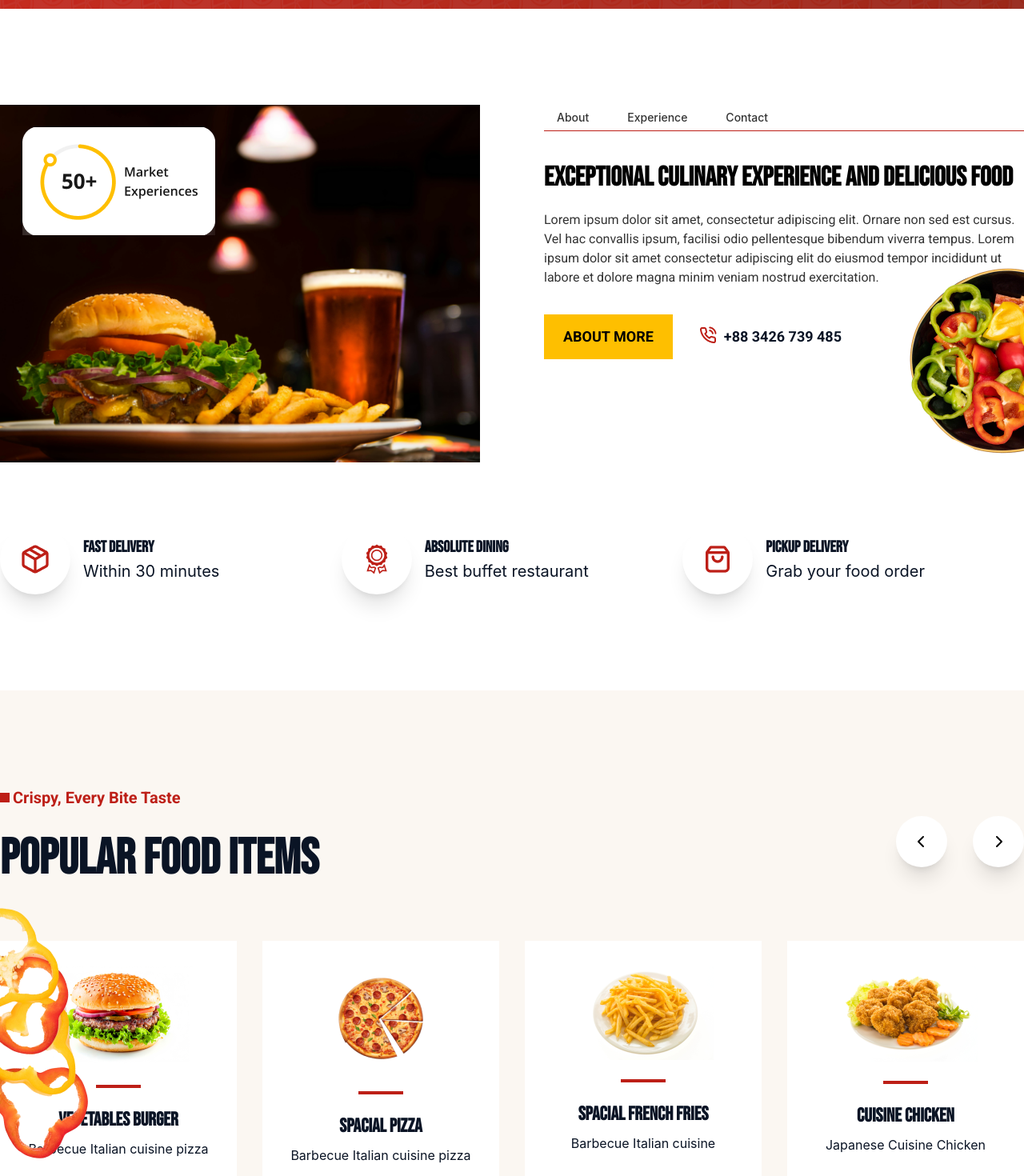
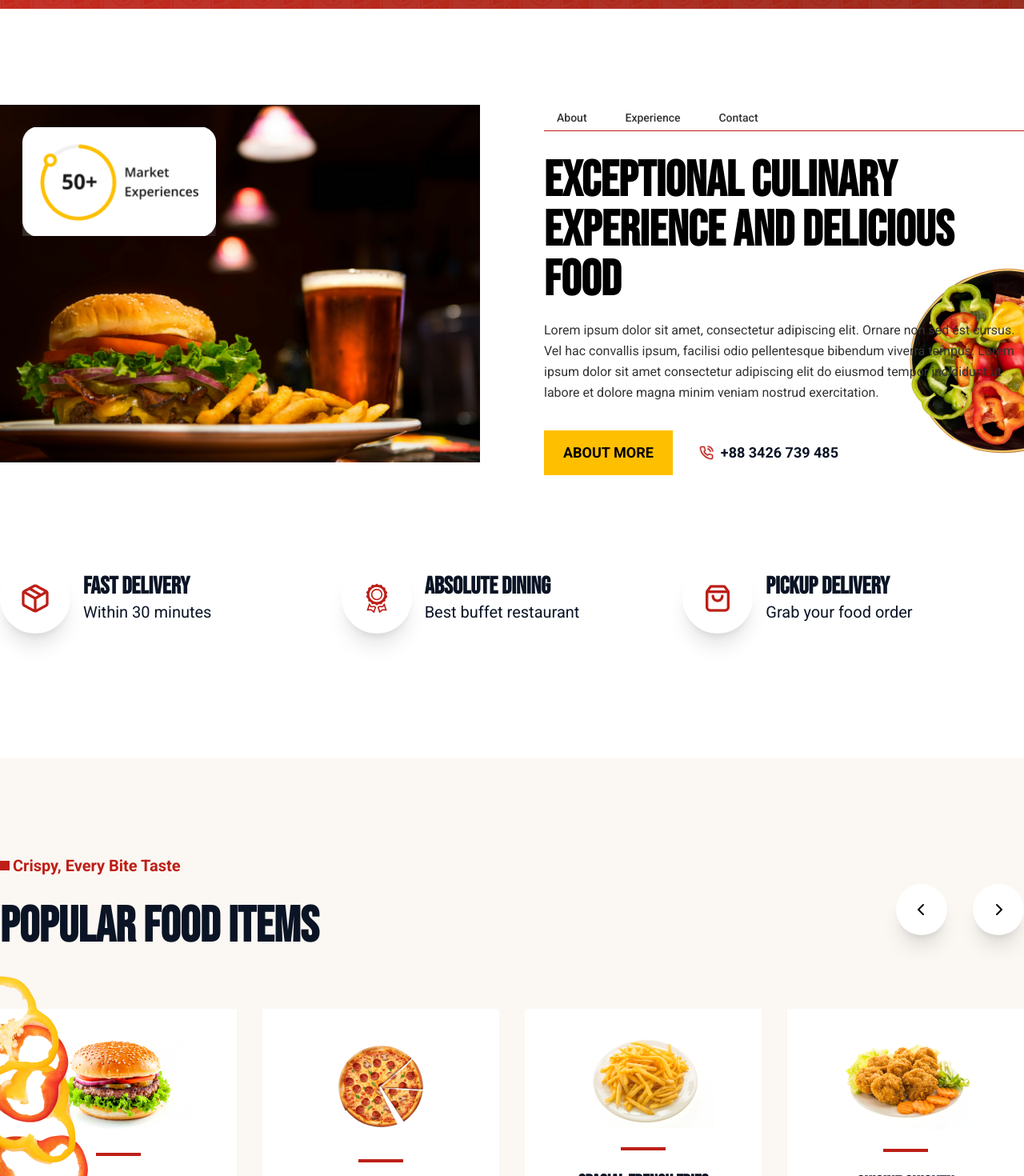
Before and after one commit to bijit-dev/Restaurant, a React (Vite) app: page / in a window 1280 px wide. Shown: the part 1020-2490 px from the top of the page at 80% size. Built offline with nearby package versions, Linux system fonts and the light colour scheme.

Commit message:
about part done

```diff
--- a/src/Layouts/About.jsx
+++ b/src/Layouts/About.jsx
@@ -13,31 +13,40 @@ import Design1 from '../assets/Design1.png'
 
 const About = () => {
     return (
-        <section className=' relative py-120'>
+        <section className=' relative lg:py-120 px-30w lg:px-0 py-8 '>
             <div className='hidden lg:block absolute top-60 right-0 -z-20'><Image src={Design1}/></div>
             <Container>
-                <Flex className='gap-x-20 pb-16'>
-                    <div className='w-6/12 h-[460px] relative'>
+                <Flex className='gap-x-20 pb-12 lg:pb-72w'>
+                    <div className='lg:w-6/12 relative'>
                         <Image className='w-full' src={AboutImg} />
-                        <Image className='absolute top-7 left-7' src={MarketPlace} />
+                        <Image className='w-[129px] h-[74px] lg:w-[242px] lg:h-[136px] absolute top-7 left-7' src={MarketPlace} />
+                        {/* <div>
+                            <Flex className='gap-x-2.5 justify-center items-center bg-white text-Black rounded-3xl p-5 absolute top-7 left-7'>
+                                <div className='p-8 border-8 border-h border-Yello rounded-full'>
+                                    <div className=' font-Open font-bold text-26f '>50 +</div>
+                                </div>
+
+                                <div className='w-93w font-Open font-semibold text-base leading-6'>Market Experiences</div>
+                            </Flex>
+                        </div> */}
                     </div>
-                    <div className='w-6/12'>
-                        <Flex className='gap-x-4 border-b border-r1'>
-                            <h4 className='font-Inter font-medium text-sm text-Gray py-1.5 px-4 hover:bg-r1  hover:text-white'>About</h4>
-                            <h4 className='font-Inter font-medium text-sm text-Gray py-1.5 px-4 hover:bg-r1 hover:text-white'>Experience</h4>
-                            <h4 className='font-Inter font-medium text-sm text-Gray py-1.5 px-4 hover:bg-r1 hover:text-white'>Contact</h4>
+                    <div className='lg:w-6/12 pt-8 lg:pt-0'>
+                        <Flex className='flex gap-x-4 border-b border-r1'>
+                            <h4 className='font-Roboto font-medium text-sm text-Gray py-1.5 px-4 hover:bg-r1  hover:text-white'>About</h4>
+                            <h4 className='font-Roboto font-medium text-sm text-Gray py-1.5 px-4 hover:bg-r1 hover:text-white'>Experience</h4>
+                            <h4 className='font-Roboto font-medium text-sm text-Gray py-1.5 px-4 hover:bg-r1 hover:text-white'>Contact</h4>
                         </Flex>
 
                         <div className='py-8'>
-                            <h1 className='font-Bebas uppercase font-bold text-34f pb-4'>Exceptional culinary experience and delicious food</h1>
-                            <p className='font-Roboto font-normal text-base text-Gray'>Lorem ipsum dolor sit amet, consectetur adipiscing elit. Ornare non sed est cursus. Vel hac convallis ipsum, facilisi odio pellentesque bibendum viverra tempus. Lorem ipsum dolor sit amet consectetur adipiscing elit do eiusmod tempor incididunt ut labore et dolore magna minim veniam nostrud exercitation.</p>
+                            <h1 className='font-Bebas uppercase font-bold lg:text-62f text-41f leading-48L lg:leading-62L pb-18w'>Exceptional culinary experience and delicious food</h1>
+                            <p className='font-Roboto font-normal text-base  lg:leading-26L text-Gray'>Lorem ipsum dolor sit amet, consectetur adipiscing elit. Ornare non sed est cursus. Vel hac convallis ipsum, facilisi odio pellentesque bibendum viverra tempus. Lorem ipsum dolor sit amet consectetur adipiscing elit do eiusmod tempor incididunt ut labore et dolore magna minim veniam nostrud exercitation.</p>
                         </div>
 
-                        <Flex className='gap-x-8 items-center'>
+                        <Flex className='flex gap-x-4 lg:gap-x-8 items-center'>
                             <Button text='ABOUT MORE' />
-                            <Flex className='gap-x-2 py-4 pr-6'>
-                                <Image className='w-[24px] h-[24px]' src={CallAlt}/>
-                                <p className='font-Roboto font-bold text-lg text-Black'>+88 3426 739 485</p>
+                            <Flex className='flex gap-x-2 justify-center items-center lg:py-4'>
+                                <Image className='w-5 h-5' src={CallAlt}/>
+                                <p className='font-Roboto font-bold text-sm lg:text-lg text-Black'>+88 3426 739 485</p>
                             </Flex>
                         </Flex>
 
@@ -45,25 +54,25 @@ const About = () => {
                 </Flex>
 
                 <Flex>
-                    <Flex className='w-4/12 items-center gap-x-4'>
+                    <Flex className='flex lg:w-4/12 items-center gap-x-4'>
                         <div className='p-6 bg-white  rounded-full shadow-xl'><Image src={Package} /></div>
                         <div>
-                            <h2 className='uppercase font-Bebas font-bold text-xl text-Black pb-0.5'>fast delivery</h2>
-                            <p className='font-Inter font-normal text-xl text-Black'>Within 30 minutes</p>
+                            <h2 className='uppercase font-Bebas font-bold text-2xl lg:text-30f text-Black pb-0.5'>fast delivery</h2>
+                            <p className='font-Roboto font-normal text-xl text-Black'>Within 30 minutes</p>
                         </div>
                     </Flex>
-                    <Flex className='w-4/12 items-center gap-x-4'>
+                    <Flex className='flex lg:w-4/12 items-center gap-x-4 py-9 '>
                         <div className='p-6 bg-white  rounded-full shadow-xl'><Image src={Medal} /></div>
                         <div>
-                            <h2 className='uppercase font-Bebas font-bold text-xl text-Black pb-0.5'>absolute dining</h2>
-                            <p className='font-Inter font-normal text-xl text-Black'>Best buffet restaurant</p>
+                            <h2 className='uppercase font-Bebas font-bold text-2xl lg:text-30f text-Black pb-0.5'>absolute dining</h2>
+                            <p className='font-Roboto font-normal text-xl text-Black'>Best buffet restaurant</p>
                         </div>
                     </Flex>
-                    <Flex className='w-4/12 items-center gap-x-4'>
+                    <Flex className='flex lg:w-4/12 items-center gap-x-4'>
                         <div className='p-6 bg-white  rounded-full shadow-xl'><Image src={Bag} /></div>
                         <div>
-                            <h2 className='uppercase font-Bebas font-bold text-xl text-Black pb-0.5'>pickup delivery</h2>
-                            <p className='font-Inter font-normal text-xl text-Black'>Grab your food order</p>
+                            <h2 className='uppercase font-Bebas font-bold text-2xl lg:text-30f text-Black pb-0.5'>pickup delivery</h2>
+                            <p className='font-Roboto font-normal text-xl text-Black'>Grab your food order</p>
                         </div>
                     </Flex>
                 </Flex>
--- a/tailwind.config.js
+++ b/tailwind.config.js
@@ -11,14 +11,16 @@ export default {
         'Raleway': ['Raleway'],
         'Roboto': ['Roboto'],
         'Bebas': ['Bebas Neue'],
-        'Inter': ['Inter'],
+        'Open': ['Open Sans'],
         'Montserrat': ['Montserrat'],
       },
 
       fontSize: {
         '21f': '21.6px',
         '28f': '28.44px',
-        '34f': '34px',
+        '26f': '26px',
+        '30f': '30px',
+        '41f': '41px',
         '68f': '68px',
         '62f': '62px',
       },
@@ -37,16 +39,23 @@ export default {
         '85': '85px',
         '38': '38px',
 
+        '18w': '18px',
         '130w': '130px',
         '105w': '105.66px',
+        '93w': '93px',
         '72w': '72px',
         '69w': '69px',
+
         '30w': '30px',
+
       },
 
       lineHeight: {
         '130L': '130px',
+        '62L': '62px',
         '56L': '56px',
+        '48L': '48px',
+        '26L': '26px',
       },
 
       maxWidth: {
```
